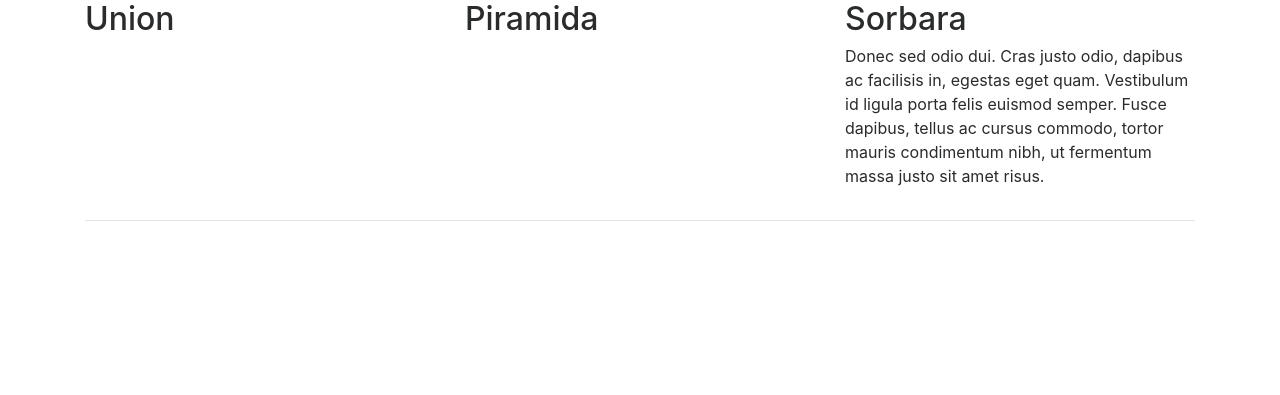
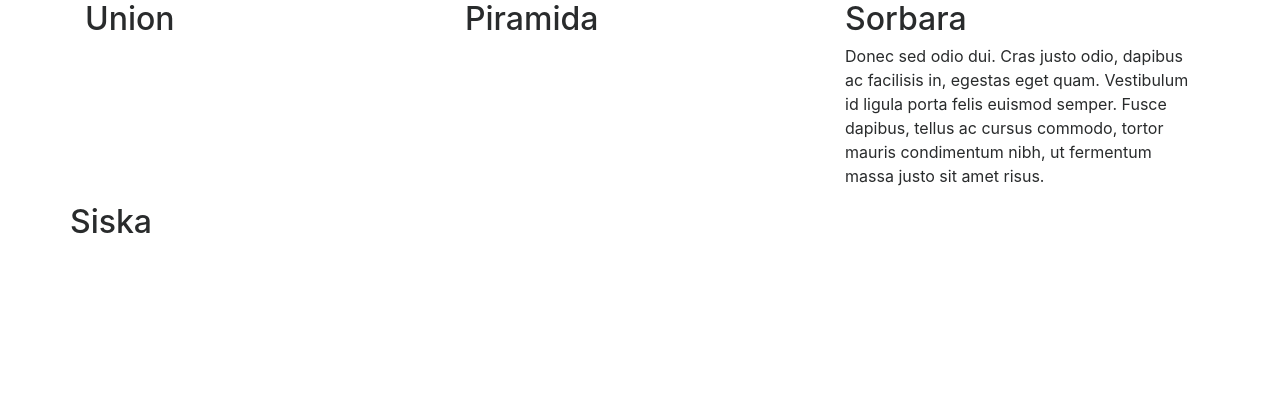
Before and after one commit to brodul/futr, a Python web app: template futr/templates/mytemplate.jinja2 in a window 1280 px wide. Shown: the part 51-446 px from the top of the page. Run offline with Jinja, Linux system fonts and the light colour scheme; the template is opened without the code that fills it, so the values that code supplies are empty; some libraries are stand-ins or nearby versions.

Commit message:
Ugly parser for siska

```diff
--- a/futr/templates/mytemplate.jinja2
+++ b/futr/templates/mytemplate.jinja2
@@ -39,6 +39,13 @@
           <h2>Sorbara</h2>
           <p>Donec sed odio dui. Cras justo odio, dapibus ac facilisis in, egestas eget quam. Vestibulum id ligula porta felis euismod semper. Fusce dapibus, tellus ac cursus commodo, tortor mauris condimentum nibh, ut fermentum massa justo sit amet risus.</p>
         </div>
+      <div class="row">
+        <div class="col-md-4 col-md-offset-4">
+          <h2>Siska</h2>
+          {% for img_src in siska %}
+            <img src="{{ img_src }}" alt="">
+          {% endfor %}
+       </div>
       </div>
 
       <hr>
--- a/futr/views/default.py
+++ b/futr/views/default.py
@@ -15,4 +15,6 @@
         piramida_content = piramida_aggregator.get_day_content()
     except futr.parsers.NoMenuForTodayError:
         piramida_content = ""
-    return {'union': pivnica_content, 'piramida': piramida_content}
+    siska_aggregator = futr.parsers.SiskaAggregator()
+    siska_content = siska_aggregator.get_weekly_content()
+    return {'union': pivnica_content, 'piramida': piramida_content, 'siska': siska_content}
```
Also changed, not shown: futr/parsers.py (+7 -0 lines).
